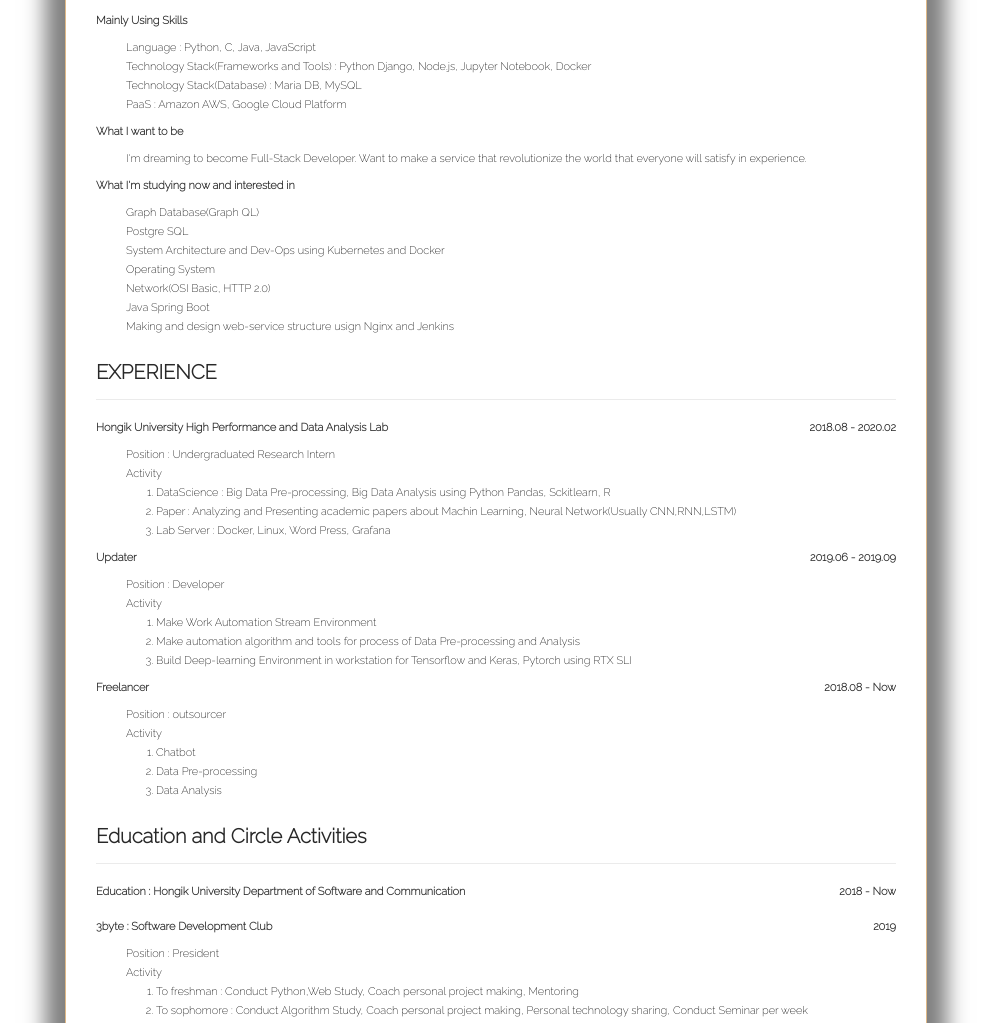
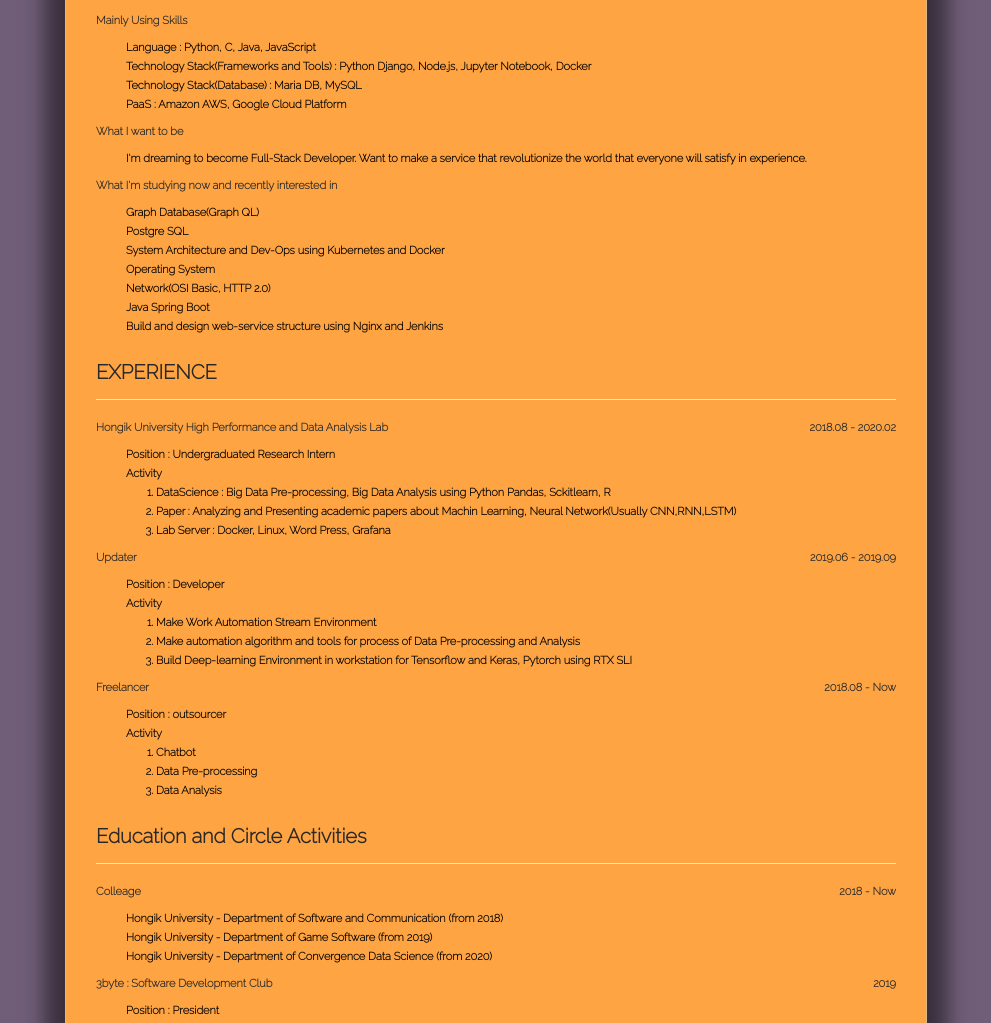
Before and after one commit to J-hoplin1/J-hoplin1.github.io, a plain HTML site: page index.html in a window 1280 px wide. Shown: the part 222-1245 px from the top of the page, without its empty margins (144-1135 px from the left). Drawn offline with Linux system fonts and the light colour scheme.

Commit message:
Visualization Work

```diff
--- a/index.html
+++ b/index.html
@@ -34,7 +34,7 @@
                 <li class="main">I'm dreaming to become Full-Stack Developer. Want to make a service that revolutionize the world that everyone will satisfy in experience.</li>
             </ul>
             <div class="float-wrapper">
-                <p class="introduce">What I'm studying now and interested in</p></a>
+                <p class="introduce">What I'm studying now and recently interested in</p></a>
             </div>
             <ul>
                 <li class="main">Graph Database(Graph QL)</li>
@@ -43,7 +43,7 @@
                 <li class="main">Operating System</li>
                 <li class="main">Network(OSI Basic, HTTP 2.0)</li>
                 <li class="main">Java Spring Boot</li>
-                <li class="main">Making and design web-service structure usign Nginx and Jenkins</li>
+                <li class="main">Build and design web-service structure using Nginx and Jenkins</li>
             </ul>
         </section>
         <section>
@@ -91,9 +91,14 @@
         <section>
                 <h2>Education and Circle Activities</h2>
                 <div class="float-wrapper">
-                    <a class="explink" href="http://software.hongik.ac.kr/home/"><p class="experience-name">Education : Hongik University Department of Software and Communication</p></a>
+                    <a class="explink" href="http://software.hongik.ac.kr/home/"><p class="experience-name">Colleage</p></a>
                     <p class="year">2018 - Now</p>
                 </div>
+				<ul>
+					<li class="main">Hongik University - Department of Software and Communication (from 2018)</li>
+					<li class="main">Hongik University - Department of Game Software (from 2019)</li>
+					<li class="main">Hongik University - Department of Convergence Data Science (from 2020)</li>
+				</ul>
                 <div class="float-wrapper">
                     <p class="experience-name">3byte : Software Development Club</p>
                     <p class="year">2019</p>
--- a/stl.css
+++ b/stl.css
@@ -10,6 +10,10 @@ google font api : https://fonts.google.com/
 
 * {
     font-family: 'Raleway', sans-serif;
+}
+
+body {
+	background-color: #705E78;
 }
 
 /*브라우저 별로 설정이 다르기때문에 margin, padding값을 0px로 초기화해준다*/
@@ -80,14 +84,17 @@ ul{
 }
 
 li{
+
     font-size: 11px;
     list-style-type: square;
     line-height: 19px;
 }
 li.main{
+	font-weight: 700;
     list-style-type: none;
 }
 li.sub{
+	font-weight: 600;
     list-style-type: decimal;
 }
 
@@ -130,6 +137,7 @@ img.profilepic{
     width: 100px;
     height: 100px;
     object-fit: cover;
+	margin-left: 15px;
 }
 
 div.title-box{
@@ -139,6 +147,7 @@ div.title-box{
 }
 
 div.mainbox{
+	background-color: #FEA443;
     border: 1px solid burlywood;
     width: 800px;
     /*
```
